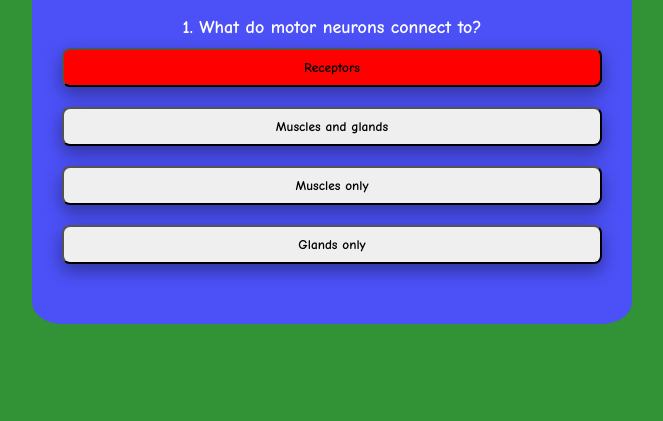
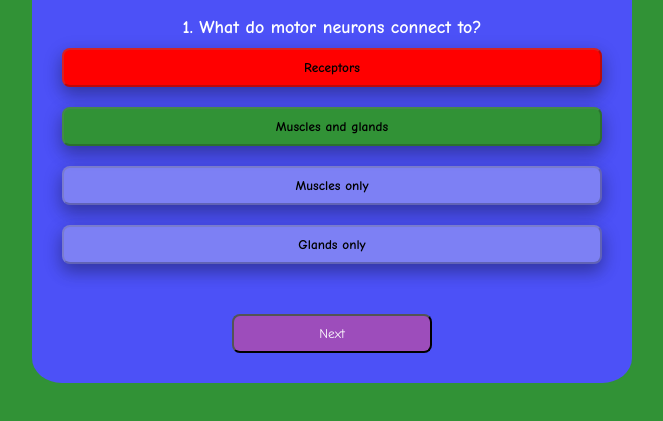
Before and after one commit to Viki-coding/Biology-Quiz, a plain HTML site: page index.html in a window 1280 px wide. Both pictures are taken after a click on the button "Receptors". Shown: the part 894-1315 px from the top of the page, without its empty margins (308-971 px from the left). Drawn offline with Linux system fonts and the light colour scheme.

Commit message:
add css style to hover button to disable it once answer is selected

```diff
--- a/assets/css/style.css
+++ b/assets/css/style.css
@@ -143,8 +143,8 @@ body {
     border-radius: 8px;
 }
 
-/* create a hover effect when going over potential answers, re-created from W3 schools*/
-.btn:hover {
+/* create a hover effect when going over potential answers, & no hover once answer selectd, re-created from W3 schools*/
+.btn:hover:not([disabled]) {
     background: #9d4dbb;
     color: white;
     font-size: larger;
@@ -160,7 +160,7 @@ body {
     margin: 20px auto 0;
     border-radius: 8px;
     /* do not display next buttton till answer is selected */
-    /*display: none; */
+    display: none;
 }
 
 #next-btn:hover {
--- a/assets/js/script.js
+++ b/assets/js/script.js
@@ -286,6 +286,13 @@ function resetState(){
         }else{
             selectedBtn.classList.add("incorrect");
         }
+        Array.from(answerButtons.children).forEach(button => {
+            if(button.dataset.correct === "true"){
+                button.classList.add("correct");
+            }
+            button.disabled = true;
+        });
+        nextButton.style.display = "block";
 }
 
     startQuiz()
```
